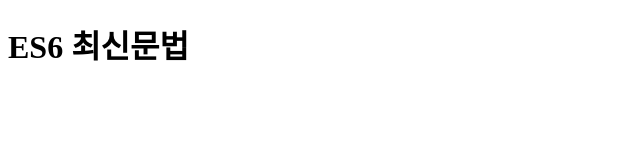
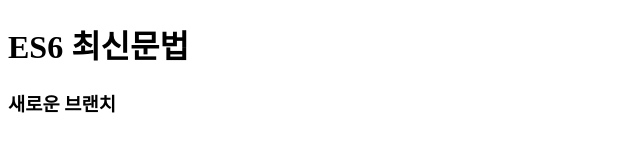
Before and after one commit to hyg1488/Study_Box, a website: page 01_Javascript/Step_03/ES6.html in a window 1280 px wide. Shown: the whole page, without its empty margins (0-640 px from the left). Drawn offline with Linux system fonts and the light colour scheme.

Commit message:
테스트 브랜치

```diff
--- a/01_Javascript/Step_03/ES6.html
+++ b/01_Javascript/Step_03/ES6.html
@@ -9,7 +9,9 @@
 <body>
     <h1>ES6 최신문법</h1>
 
-
+    <div class="develop">
+        <h3>새로운 브랜치</h3>
+    </div>
 
     <script src="ES6.js"></script>
 </body>
```
